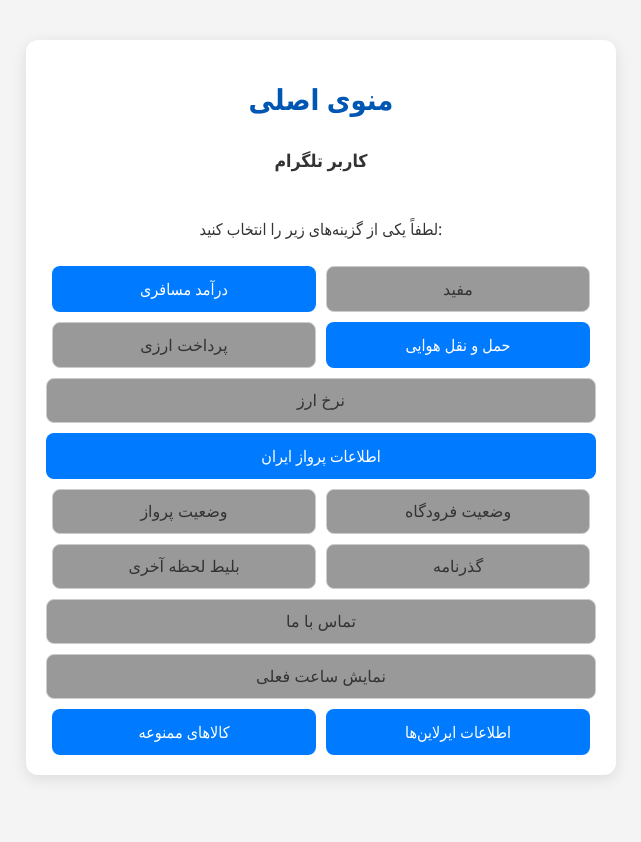
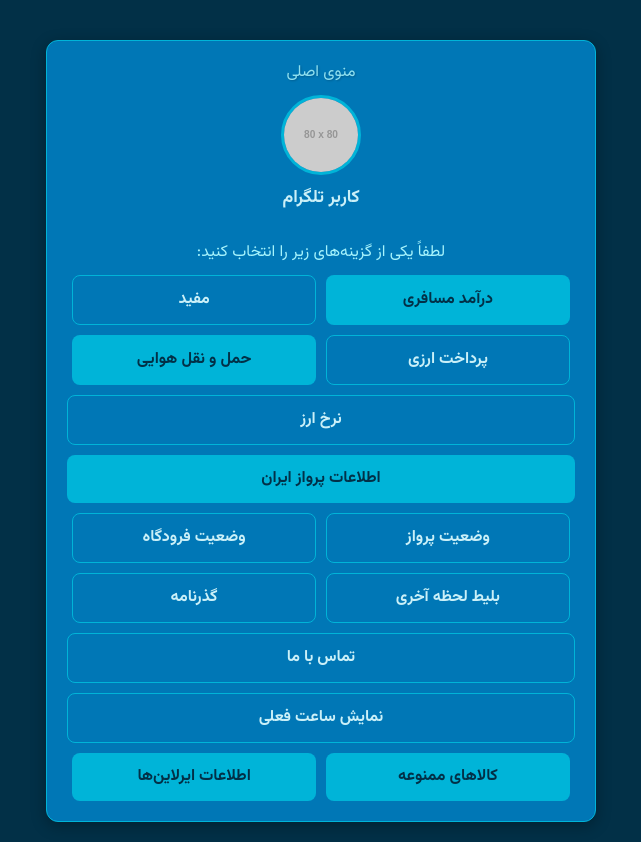
Before and after one commit to abolfazl260/flightiranwebapp, a plain HTML site: page index.html in a window 1280 px wide. Shown: the whole page, without its empty margins (319-960 px from the left). Before the commit the page ends 800 px from the top, so only its background shows below. Drawn offline with nearby package versions, Linux system fonts and the light colour scheme; placeholder pictures from the web are drawn by us; a script that the page names is missing.

Commit message:
style changes index.html

```diff
--- a/index.html
+++ b/index.html
@@ -1,15 +1,23 @@
 <!DOCTYPE html>
-<html lang="fa">
+<html lang="fa" dir="rtl"> <!-- Added dir="rtl" for consistency -->
 <head>
     <meta charset="UTF-8">
     <meta name="viewport" content="width=device-width, initial-scale=1.0">
     <title>منوی اصلی ربات</title>
+    <!-- Load Tailwind CSS -->
+    <script src="https://cdn.tailwindcss.com"></script>
+    <!-- Load Vazirmatn Font from Google Fonts -->
+    <link rel="preconnect" href="https://fonts.googleapis.com">
+    <link rel="preconnect" href="https://fonts.gstatic.com" crossorigin>
+    <link href="https://fonts.googleapis.com/css2?family=Vazirmatn:wght@400;700;900&display=swap" rel="stylesheet">
+    <!-- Telegram Web App Script -->
     <script src="https://telegram.org/js/telegram-web-app.js"></script>
     <style>
+        /* Base styles matching the infographic */
         body {
-            font-family: 'Segoe UI', Tahoma, Geneva, Verdana, sans-serif;
-            background-color: var(--tg-theme-bg-color, #f4f4f4);
-            color: var(--tg-theme-text-color, #333);
+            font-family: 'Vazirmatn', sans-serif;
+            background-color: #023047; /* Dark background matching infographic */
+            color: #CAF0F8; /* Light text color matching infographic */
             text-align: center;
             padding: 20px;
             display: flex;
@@ -20,11 +28,13 @@
             margin: 0;
             box-sizing: border-box;
         }
-        .container {
-            background-color: var(--tg-theme-secondary-bg-color, #fff);
+        /* Container styles adapted from infographic card */
+        .menu-container { /* Renamed from .container to avoid conflict with Tailwind's .container */
+            background-color: #0077B6; /* Card background color from infographic */
+            border: 1px solid #00B4D8; /* Card border from infographic */
             padding: 20px;
-            border-radius: 12px;
-            box-shadow: 0 4px 15px rgba(0,0,0,0.1);
+            border-radius: 12px; /* Rounded corners from infographic */
+            box-shadow: 0 4px 15px rgba(0,0,0,0.3); /* Enhanced shadow */
             max-width: 550px;
             width: 95%;
             margin-top: 20px;
@@ -32,10 +42,16 @@
             flex-direction: column;
             gap: 10px;
         }
+        /* Heading styles matching infographic */
+        h1, h2, h3 {
+            font-weight: 900; /* Bold font from infographic */
+            text-shadow: 1px 1px 2px rgba(0,0,0,0.2); /* Text shadow from infographic */
+            color: #CAF0F8; /* Light text color for headings */
+        }
         h1 {
-            color: var(--tg-theme-link-color, #0056b3);
+            font-size: 1.8em; /* Original size */
             margin-bottom: 20px;
-            font-size: 1.8em;
+            color: #90E0EF; /* Lighter blue for main title */
         }
         .user-profile {
             margin-bottom: 20px;
@@ -49,12 +65,12 @@
             height: 80px;
             border-radius: 50%;
             object-fit: cover;
-            border: 3px solid var(--tg-theme-link-color, #007bff);
+            border: 3px solid #00B4D8; /* Border color matching infographic */
         }
         .user-profile p {
             font-size: 1.1em;
             font-weight: bold;
-            color: var(--tg-theme-text-color, #333);
+            color: #CAF0F8; /* Text color matching infographic */
             margin: 0;
         }
         .button-row {
@@ -64,51 +80,56 @@
             gap: 10px;
             width: 100%;
         }
+        /* Main menu button styling derived from infographic's generate scenario button */
         .main-menu-button {
-            background-color: var(--tg-theme-button-color, #007bff);
-            color: var(--tg-theme-button-text-color, white);
+            background-color: #00B4D8; /* Light blue from infographic */
+            color: #023047; /* Dark text for contrast */
             border: none;
             padding: 12px 15px;
-            border-radius: 8px;
+            border-radius: 8px; /* Rounded corners */
             font-size: 1em;
             cursor: pointer;
-            transition: background-color 0.3s ease;
+            transition: background-color 0.3s ease, transform 0.2s ease; /* Added transform for hover effect */
             text-decoration: none;
             display: flex;
             justify-content: center;
             align-items: center;
             flex-grow: 1;
             min-width: 120px;
-            max-width: 48%;
+            max-width: 48%; /* For two columns */
             box-sizing: border-box;
             white-space: nowrap;
             overflow: hidden;
             text-overflow: ellipsis;
+            font-weight: bold; /* Make button text bold */
+        }
+        .main-menu-button:hover {
+            background-color: #90E0EF; /* Slightly lighter on hover */
+            transform: translateY(-2px); /* Slight lift on hover */
+            opacity: 1; /* Ensure opacity is full on hover */
         }
         .button-row .main-menu-button.full-width {
-            max-width: 100%;
+            max-width: 100%; /* For full width buttons */
         }
-        .main-menu-button:hover {
-            opacity: 0.9;
-        }
+        /* Callback button styling - slightly different from main but still thematic */
         .callback-button {
-            background-color: var(--tg-theme-secondary-bg-color, #999);
-            color: var(--tg-theme-text-color, #333);
-            border: 1px solid var(--tg-theme-hint-color, #ccc);
+            background-color: #0077B6; /* A slightly darker blue from infographic */
+            color: #CAF0F8; /* Light text for contrast */
+            border: 1px solid #00B4D8; /* Border from infographic */
         }
         .callback-button:hover {
-            background-color: var(--tg-theme-hint-color, #888);
+            background-color: #005A8D; /* Darker blue on hover */
         }
     </style>
 </head>
 <body>
-    <div class="container">
+    <div class="menu-container">
         <h1>منوی اصلی</h1>
         <div class="user-profile">
-            <img id="userProfilePic" src="https://via.placeholder.com/80" alt="عکس پروفایل" style="display: none;">
+            <img id="userProfilePic" src="https://placehold.co/80x80/0077B6/FFFFFF?text=User" alt="عکس پروفایل"> <!-- Placeholder matching theme -->
             <p id="userNameDisplay">کاربر تلگرام</p>
         </div>
-        <p>لطفاً یکی از گزینه‌های زیر را انتخاب کنید:</p>
+        <p class="text-cyan-200">لطفاً یکی از گزینه‌های زیر را انتخاب کنید:</p> <!-- Applied text color from infographic -->
         <div class="button-row">
             <a href="https://t.me/koolbar_international" class="main-menu-button" data-type="url">درآمد مسافری</a>
             <button class="main-menu-button callback-button" data-type="callback" data-callback="wikibutton">مفید</button>
@@ -138,23 +159,29 @@
             <button class="main-menu-button callback-button full-width" data-type="send_time" data-callback="send_current_time">نمایش ساعت فعلی</button>
         </div>
         <div class="button-row">
-            <a href="Forbidden.html" class="main-menu-button" data-type="url">کالاهای ممنوعه</a>
-            <a href="Airlinesinfo.html" class="main-menu-button" data-type="url">اطلاعات ایرلاین‌ها</a>
+            <a href="forbidden.html" class="main-menu-button" data-type="url">کالاهای ممنوعه</a>
+            <a href="airlinesinfo.html" class="main-menu-button" data-type="url">اطلاعات ایرلاین‌ها</a>
         </div>
     </div>
     <script>
+        // Initialize Telegram Web App
         Telegram.WebApp.ready();
         Telegram.WebApp.setHeaderColor('secondary_bg_color');
         Telegram.WebApp.setBackgroundColor('bg_color');
         Telegram.WebApp.expand();
+
+        // Configure Main Button
         Telegram.WebApp.MainButton.setText("بازگشت به ربات");
         Telegram.WebApp.MainButton.show();
         Telegram.WebApp.MainButton.onClick(function() {
             Telegram.WebApp.close();
         });
+
+        // Apply Telegram theme parameters to CSS variables
         const applyThemeParams = () => {
             const themeParams = Telegram.WebApp.themeParams;
             if (themeParams) {
+                // Set CSS custom properties based on Telegram theme, with fallbacks
                 document.documentElement.style.setProperty('--tg-theme-bg-color', themeParams.bg_color || '#f4f4f4');
                 document.documentElement.style.setProperty('--tg-theme-text-color', themeParams.text_color || '#333');
                 document.documentElement.style.setProperty('--tg-theme-hint-color', themeParams.hint_color || '#aaa');
@@ -164,11 +191,14 @@
                 document.documentElement.style.setProperty('--tg-theme-secondary-bg-color', themeParams.secondary_bg_color || '#ffffff');
             }
         };
-        applyThemeParams();
-        Telegram.WebApp.onEvent('themeChanged', applyThemeParams);
+        applyThemeParams(); // Apply theme on initial load
+        Telegram.WebApp.onEvent('themeChanged', applyThemeParams); // Listen for theme changes
+
+        // Display user profile information
         const userProfilePic = document.getElementById('userProfilePic');
         const userNameDisplay = document.getElementById('userNameDisplay');
         const initData = Telegram.WebApp.initDataUnsafe;
+
         if (initData && initData.user) {
             const user = initData.user;
             let displayName = 'کاربر تلگرام';
@@ -191,25 +221,29 @@
             userNameDisplay.textContent = "کاربر ناشناس";
             userProfilePic.style.display = 'none';
         }
+
+        // Add event listeners to buttons
         document.querySelectorAll('.main-menu-button').forEach(button => {
             button.addEventListener('click', function(event) {
                 const type = this.dataset.type;
                 if (type === 'url') {
-                    event.preventDefault();
+                    event.preventDefault(); // Prevent default link behavior
                     const url = this.href;
                     if (Telegram.WebApp.openLink) {
-                        Telegram.WebApp.openLink(url);
+                        Telegram.WebApp.openLink(url); // Use Telegram's openLink
                     } else {
-                        window.open(url, '_blank');
+                        window.open(url, '_blank'); // Fallback for regular browser
                     }
                 } else if (type === 'callback') {
                     const callbackData = this.dataset.callback;
+                    // Send data back to the Telegram bot
                     Telegram.WebApp.sendData(JSON.stringify({ action: 'web_app_callback', data: callbackData }));
-                    Telegram.WebApp.close();
+                    Telegram.WebApp.close(); // Close the Web App
                 } else if (type === 'send_time') {
                     const callbackData = this.dataset.callback;
+                    // Send current time data back to the Telegram bot
                     Telegram.WebApp.sendData(JSON.stringify({ action: 'send_current_time', data: callbackData }));
-                    Telegram.WebApp.close();
+                    Telegram.WebApp.close(); // Close the Web App
                 }
             });
         });
```
